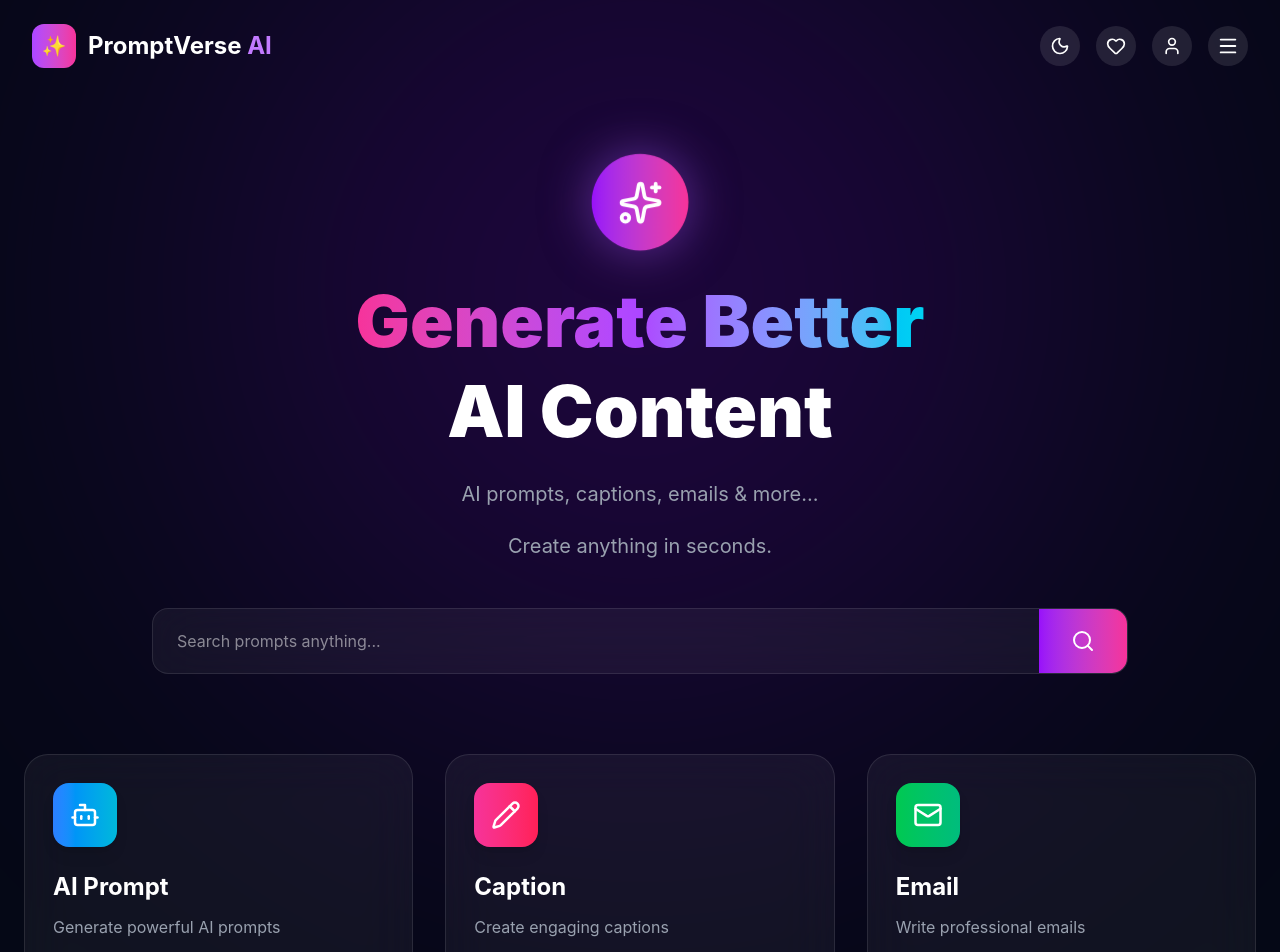
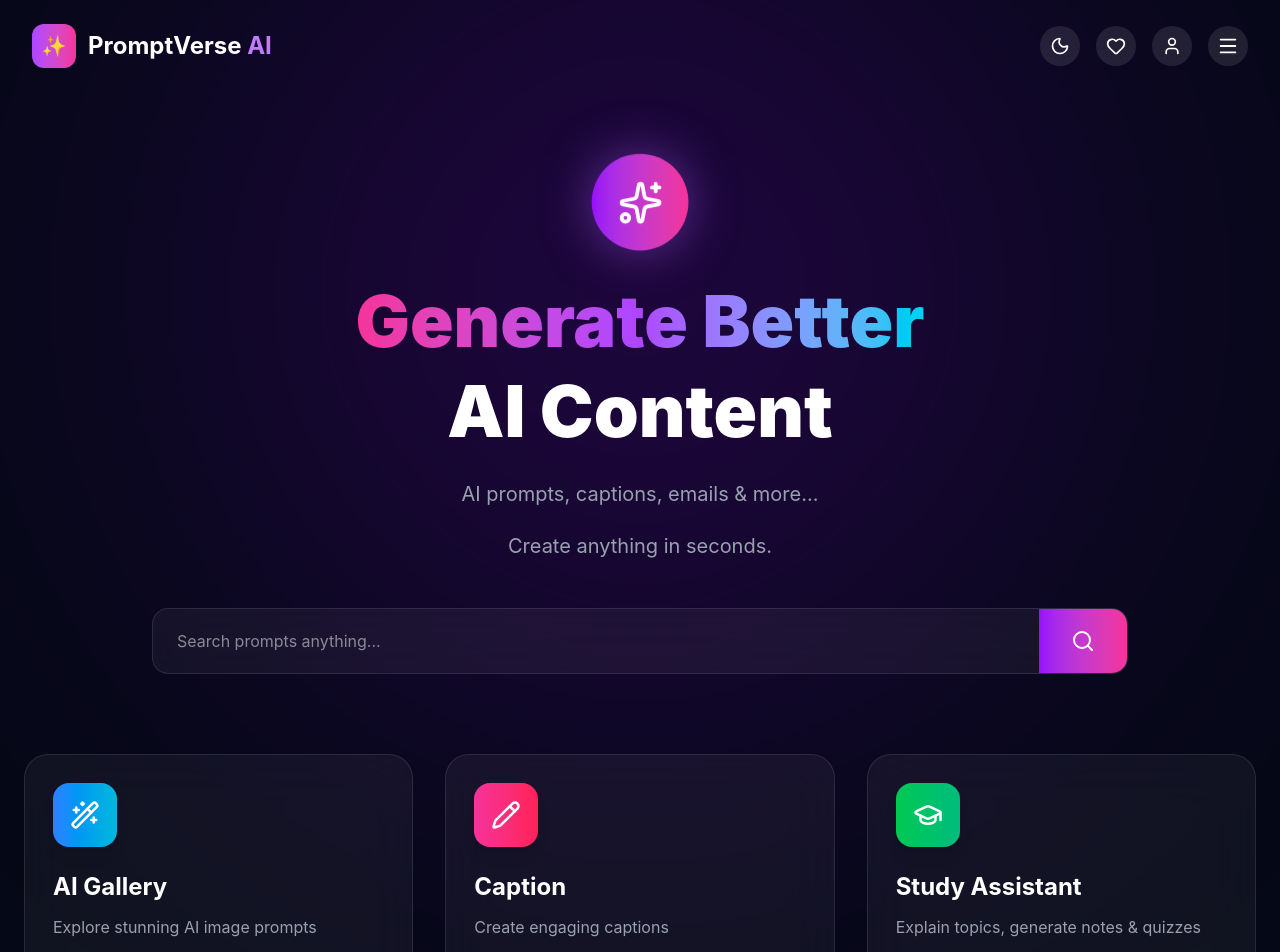
Before and after one commit to seelananton8-byte/promptverse-ai, a React (Vite) app: page / in a window 1280 px wide. Shown: the top 952 px of the page. Built offline with nearby package versions, Linux system fonts and the light colour scheme; no server answers; what groq-sdk would draw is missing.

Commit message:
Features slightly changed

```diff
--- a/src/components/Features.jsx
+++ b/src/components/Features.jsx
@@ -1,19 +1,11 @@
-import {
-  Bot,
-  Pencil,
-  Mail,
-  Code2,
-  FileText,
-  Hash,
-  ArrowRight,
-} from "lucide-react";
+import { Pencil, Code2, FileText, Hash, ArrowRight, GraduationCap, WandSparkles } from "lucide-react";
 import { motion } from "framer-motion";
 
 const features = [
   {
-    title: "AI Prompt",
-    desc: "Generate powerful AI prompts",
-    icon: Bot,
+    title: "AI Gallery",
+    desc: "Explore stunning AI image prompts",
+    icon: WandSparkles,
     gradient: "from-blue-500 to-cyan-500",
   },
   {
@@ -23,9 +15,9 @@ const features = [
     gradient: "from-pink-500 to-rose-500",
   },
   {
-    title: "Email",
-    desc: "Write professional emails",
-    icon: Mail,
+    title: "Study Assistant",
+    desc: "Explain topics, generate notes & quizzes",
+    icon: GraduationCap,
     gradient: "from-green-500 to-emerald-500",
   },
   {
```
